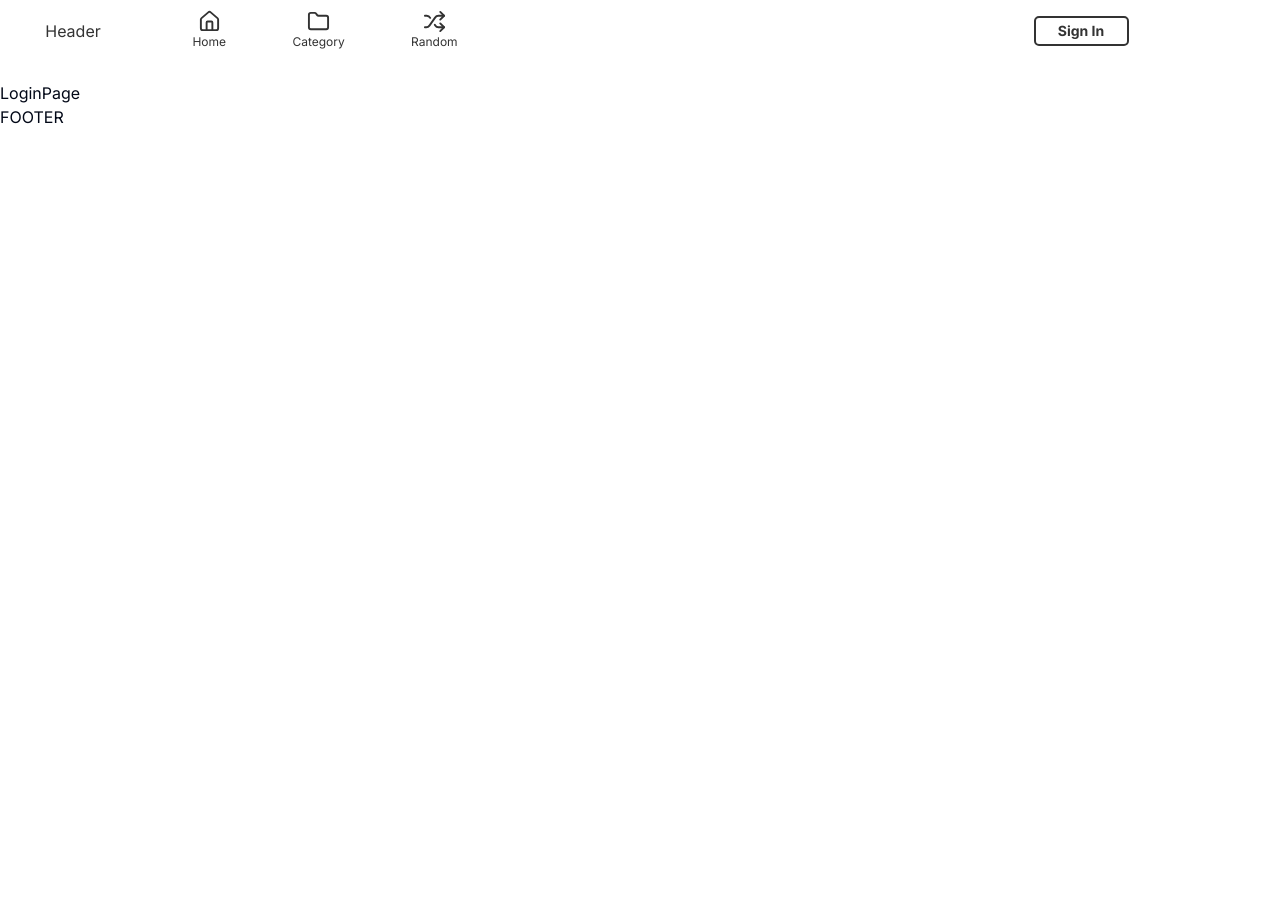
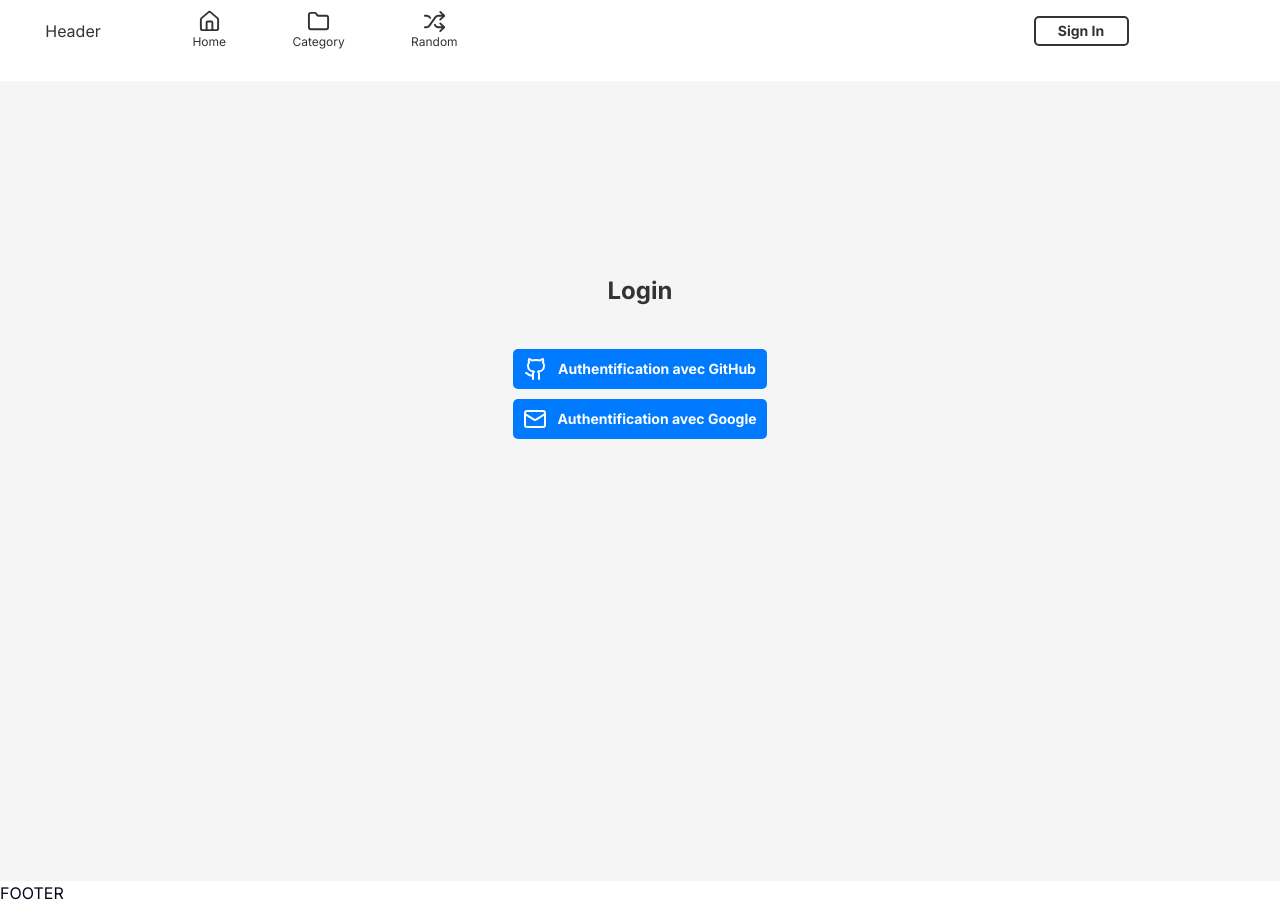
Before and after one commit to MussOo/Blog-NextJS, a Next.js app: page /login in a window 1280 px wide. Before the commit the page ends 800 px from the top, so only its background shows below. Built offline with nearby package versions, Linux system fonts and the light colour scheme.

Commit message:
init BDD + ORM (prisma)

```diff
--- a/package.json
+++ b/package.json
@@ -9,15 +9,20 @@
     "lint": "next lint"
   },
   "dependencies": {
+    "@prisma/client": "^5.11.0",
     "@radix-ui/react-navigation-menu": "^1.1.4",
     "@radix-ui/react-slot": "^1.0.2",
+    "@tanstack/react-query": "^5.28.9",
+    "axios": "^1.6.8",
     "class-variance-authority": "^0.7.0",
     "clsx": "^2.1.0",
     "lucide": "^0.363.0",
     "lucide-react": "^0.363.0",
     "next": "14.1.4",
+    "prisma": "^5.11.0",
     "react": "^18",
     "react-dom": "^18",
+    "react-query": "^3.39.3",
     "tailwind-merge": "^2.2.2",
     "tailwindcss-animate": "^1.0.7"
   },
--- a/src/app/login/page.tsx
+++ b/src/app/login/page.tsx
@@ -1,3 +1,22 @@
+import PageTitle from "@/components/PageTitle/page";
+import style from "./style.module.scss";
+import { Github, Mail } from "lucide-react";
+import { Button } from "@/components/ui/button";
+
 export default function LoginPage() {
-  return <div>LoginPage</div>;
+  return (
+    <div className={style.main}>
+      <PageTitle title="Login" />
+      <div className={style.container_btn}>
+        <Button className={style.btn}>
+          <Github size={24} />
+          Authentification avec GitHub
+        </Button>
+        <Button className={style.btn}>
+          <Mail />
+          Authentification avec Google
+        </Button>
+      </div>
+    </div>
+  );
 }
--- /dev/null
+++ b/src/app/login/style.module.scss
@@ -0,0 +1,34 @@
+.main {
+  display: flex;
+  flex-direction: column;
+  align-items: center;
+  height: 100vh;
+  background-color: #f5f5f5;
+  padding-top: 15%;
+  .container_btn {
+    display: flex;
+    flex-direction: column;
+    justify-content: center;
+    align-items: center;
+    margin-top: 20px;
+    gap: 10px;
+    .btn {
+      width: 100%;
+      max-width: 300px;
+      padding: 10px;
+      border: none;
+      border-radius: 5px;
+      background-color: #007bff;
+      color: #fff;
+      font-size: 14px;
+      font-weight: 700;
+      gap: 10px;
+      cursor: pointer;
+      transition: background-color 0.3s;
+      &:hover {
+        transition: 0.5s;
+        background-color: #0056b3;
+      }
+    }
+  }
+}
```
Also changed, not shown: lib/prisma.ts (added, +18 -0 lines), 1 other file (tests, documents, lock files or other folders).
